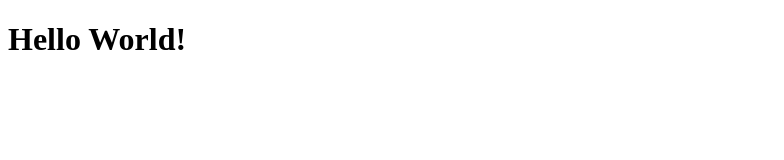
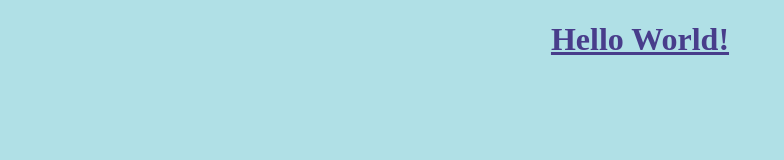
Before and after one commit to crystaljobe/my-personal-website, a plain HTML site: page index.html in a window 1280 px wide. Shown: the whole page, without its empty margins (0-784 px from the left). Drawn offline with Linux system fonts and the light colour scheme.

Commit message:
added style.css, connect to index.html

```diff
--- a/index.html
+++ b/index.html
@@ -3,6 +3,7 @@
 <head>
     <meta charset="UTF-8">
     <meta name="viewport" content="width=device-width, initial-scale=1.0">
+    <link rel="stylesheet" href = style.css />
     <title>My Personal Website</title>
 </head>
 <body>
--- /dev/null
+++ b/style.css
@@ -0,0 +1,7 @@
+body {
+    background: powderblue;
+    text-align: center;
+    color: darkslateblue;
+    font-weight: bold;
+    text-decoration-line: underline;
+  }
```
